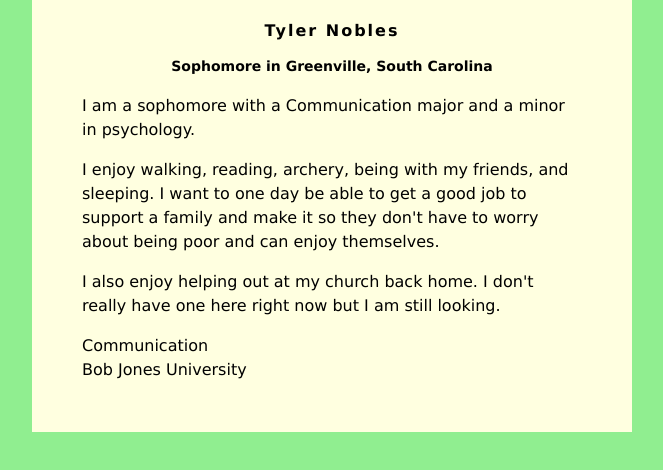
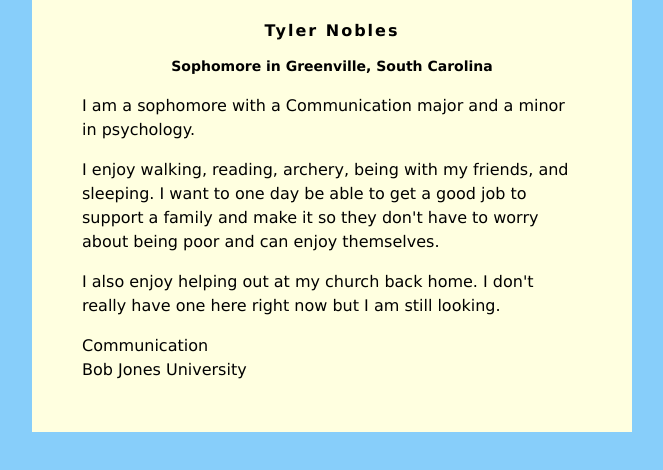
Before and after one commit to Noblety325/Noblety325.github.io, a plain HTML site: page index.html in a window 1280 px wide. Shown: the whole page, without its empty margins (308-971 px from the left). Drawn offline with Linux system fonts and the light colour scheme.

Commit message:
Update index.html

```diff
--- a/index.html
+++ b/index.html
@@ -2,7 +2,7 @@
 <head>
 <style>
 body {
-    background: lightgreen;
+    background: lightskyblue;
     font-family: Verdana;
 }
 #content {
```
